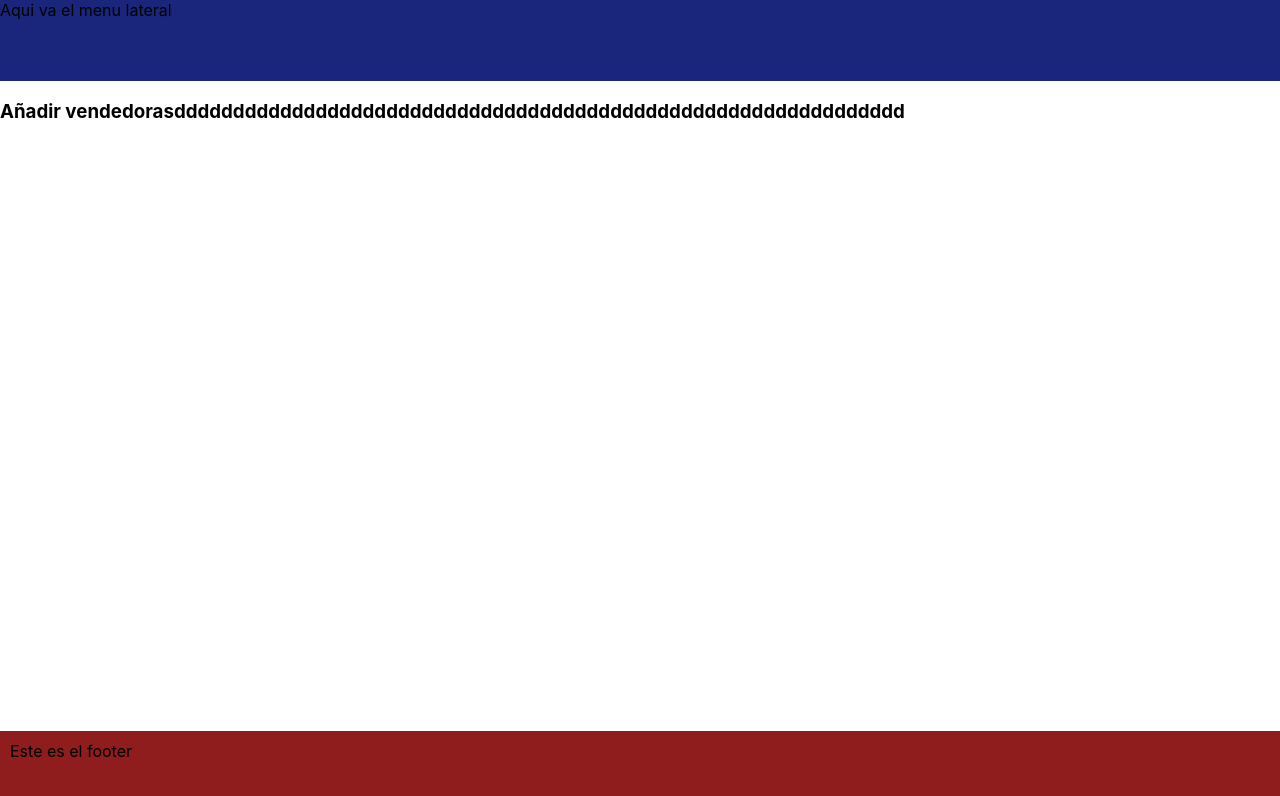
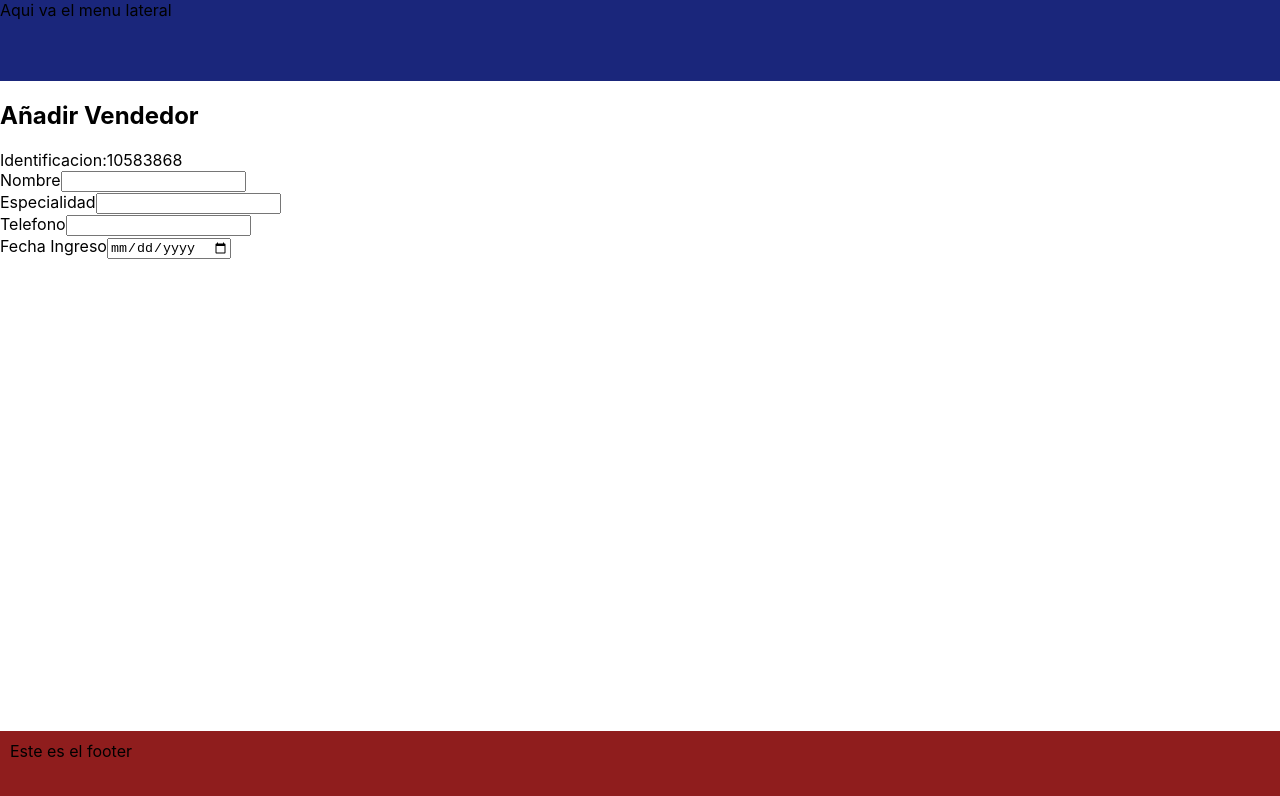
Before and after one commit to equipo-turing/proyectomisiontic, a React (Create React App) app: page /anadirVendedor in a window 1280 px wide. Shown: the top 796 px of the page. Built offline with nearby package versions, Linux system fonts and the light colour scheme.

Commit message:
Form para añadir vendedor

```diff
--- a/src/pages/anadirVendedor.jsx
+++ b/src/pages/anadirVendedor.jsx
@@ -1,5 +1,27 @@
 const AnadirVendedor =()=>{
-    return (<h3>Añadir vendedorasdddddddddddddddddddddddddddddddddddddddddddddddddddddddddddddd</h3>);
+    return(
+        <div>
+            <div>
+                <h2>Añadir Vendedor</h2>
+            </div>
+            <div>
+                <span>Identificacion:10583868</span>
+                <form>
+                    <label for="fname">Nombre</label>
+                    <input type="text" id="fname" name="fname"/>
+                    <br />
+                    <label for="lname">Especialidad</label>
+                    <input type="text" id="lname" name="lname"/>
+                    <br />
+                    <label for="lname">Telefono</label>
+                    <input type="text" id="lname" name="lname"/>
+                    <br />
+                    <label for="lname">Fecha Ingreso</label>
+                    <input type="date" id="lname" name="lname"/>
+                </form>
+            </div>
+        </div>
+    );
   }
 
   export default AnadirVendedor;
```
